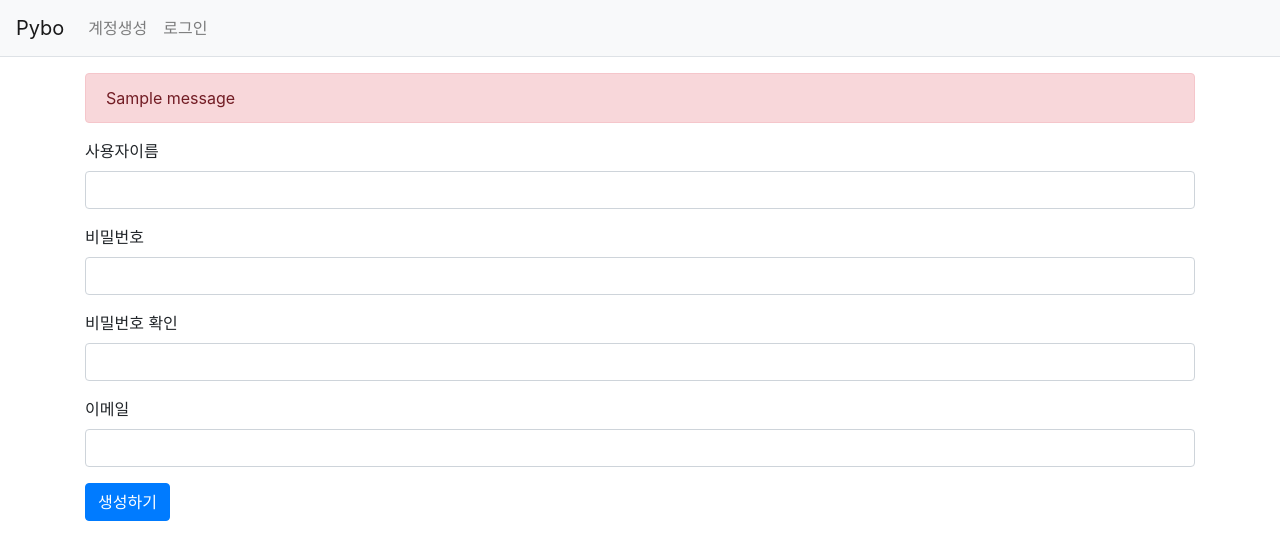
After one commit to diligejy/flask, a Flask app: template doit_flask/pybo/templates/auth/signup.html in a window 1280 px wide. The commit adds this page. Shown: the top 560 px of the page. Run offline with Flask 2, Linux system fonts and the light colour scheme; the template is opened without the code that fills it, so the values that code supplies are empty; tables that the repository leaves empty hold one stand-in row (values such as "Sample post"); one stand-in notice (Sample message) is shown.

Commit message:
회원가입 기능 구현

```diff
--- a/doit_flask/pybo/__init__.py
+++ b/doit_flask/pybo/__init__.py
@@ -17,11 +17,11 @@ def create_app():
     migrate.init_app(app, db)
     from . import models
 
-    from .views import main_views, question_views, answer_views
+    from .views import main_views, question_views, answer_views, auth_views
     app.register_blueprint(main_views.bp)
     app.register_blueprint(question_views.bp)
     app.register_blueprint(answer_views.bp)
-
+    app.register_blueprint(auth_views.bp)
     # 필터
     from .filter import format_datetime
     app.jinja_env.filters['datetime'] = format_datetime
--- /dev/null
+++ b/doit_flask/pybo/templates/auth/signup.html
@@ -0,0 +1,27 @@
+{% extends 'base.html' %}
+{% block content %}
+
+<div class="container my-3">
+    <form method="POST", class="post-form">
+        {{ form.csrf_token }}
+        {% include 'form_errors.html' %}
+        <div class="form-group">
+            <label for="username">사용자이름</label>
+            <input type="text" class="form-control" name="username" id="username" value="{{ form.username.data or ''}} ">
+        </div>
+        <div class="form-group">
+            <label for="password1">비밀번호</label>
+            <input type="password" name="password1" id="password1" class="form-control" vlaue="{{ form.password1.data or ''}}">
+        </div>
+        <div class="form-group">
+            <label for="password2">비밀번호 확인</label>
+            <input type="password" name="password2" id="password2" class="form-control" value="{{ form.password2.data or ''}}">
+        </div>
+        <div class="form-group">
+            <label for="email">이메일</label>
+            <input type="text" class="form-control" name="email" id="email" value="{{ form.email.data or ''}}">
+        </div>
+        <button type="submit" class="btn btn-primary">생성하기</button>
+    </form>
+</div>
+{% endblock %}
--- /dev/null
+++ b/doit_flask/pybo/templates/form_errors.html
@@ -0,0 +1,14 @@
+<!-- 필드 오류 -->
+
+{% for field, errors in form.errors.items() %}
+    <div class="alert alert-danger" role="alert">
+        <strong>{{ form[field].label }}</strong> : {{', '.join(errors)}}
+    </div>
+{% endfor %}
+<!-- flash 오류 -->
+
+{% for message in get_flashed_messages() %}
+    <div class="alert alert-danger" role="alert">
+        {{ message }}
+    </div>
+{% endfor %}
--- a/doit_flask/pybo/templates/navbar.html
+++ b/doit_flask/pybo/templates/navbar.html
@@ -7,7 +7,7 @@
     <div class="collapse navbar-collapse flex-grow-0" id="navbarNav">
         <ul class="navbar-nav">
             <li class="nav-item">
-                <a class="nav-link" href="#">계정생성</a>
+                <a class="nav-link" href="{{ url_for('auth.signup') }}">계정생성</a>
             </li>
             <li class="nav-item">
                 <a class="nav-link" href="#">로그인</a>
```
Also changed, not shown: doit_flask/pybo/forms.py (+14 -3 lines), doit_flask/pybo/models.py (+7 -0 lines), doit_flask/pybo/views/auth_views.py (added, +26 -0 lines), doit_flask/pybo.db.
